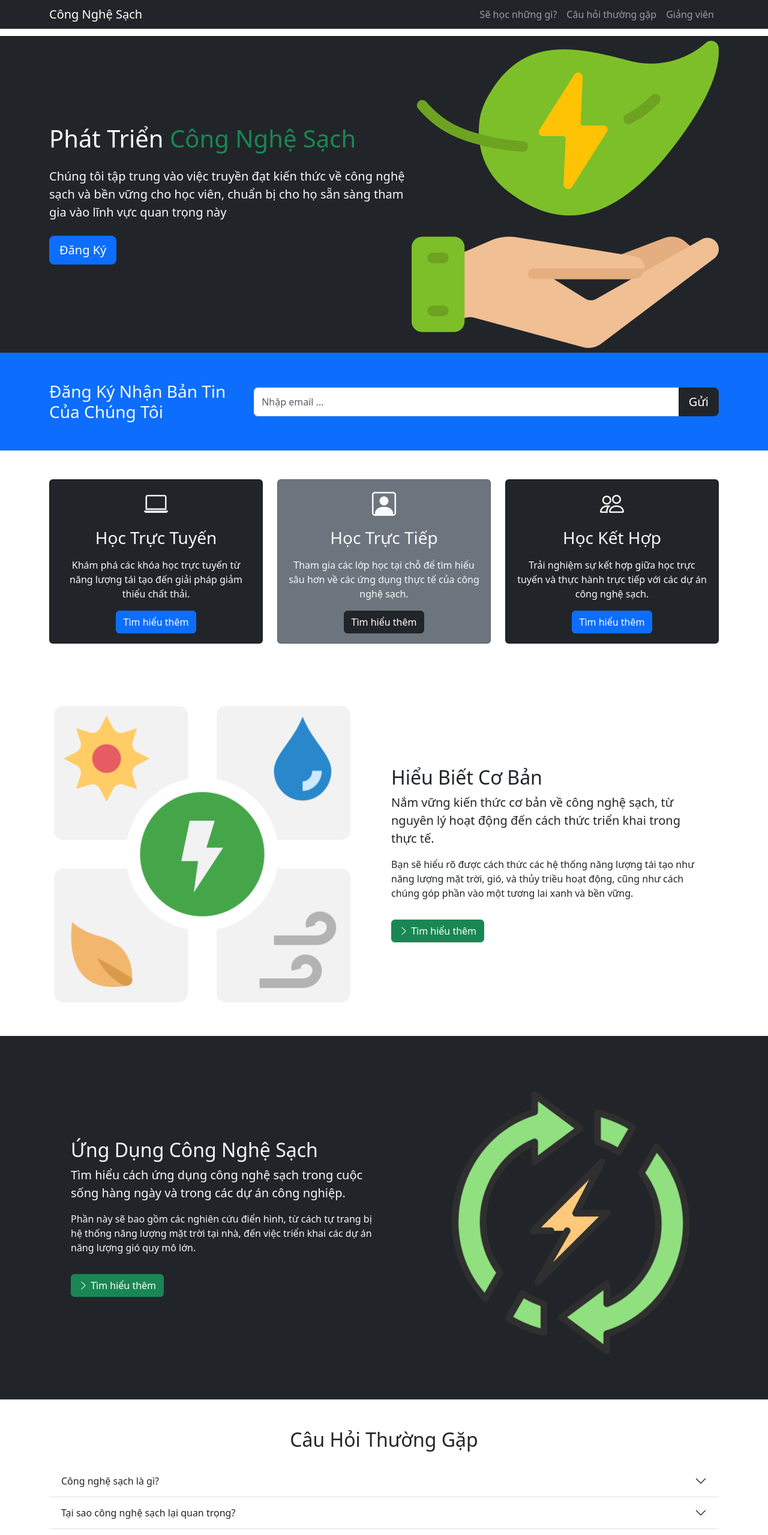
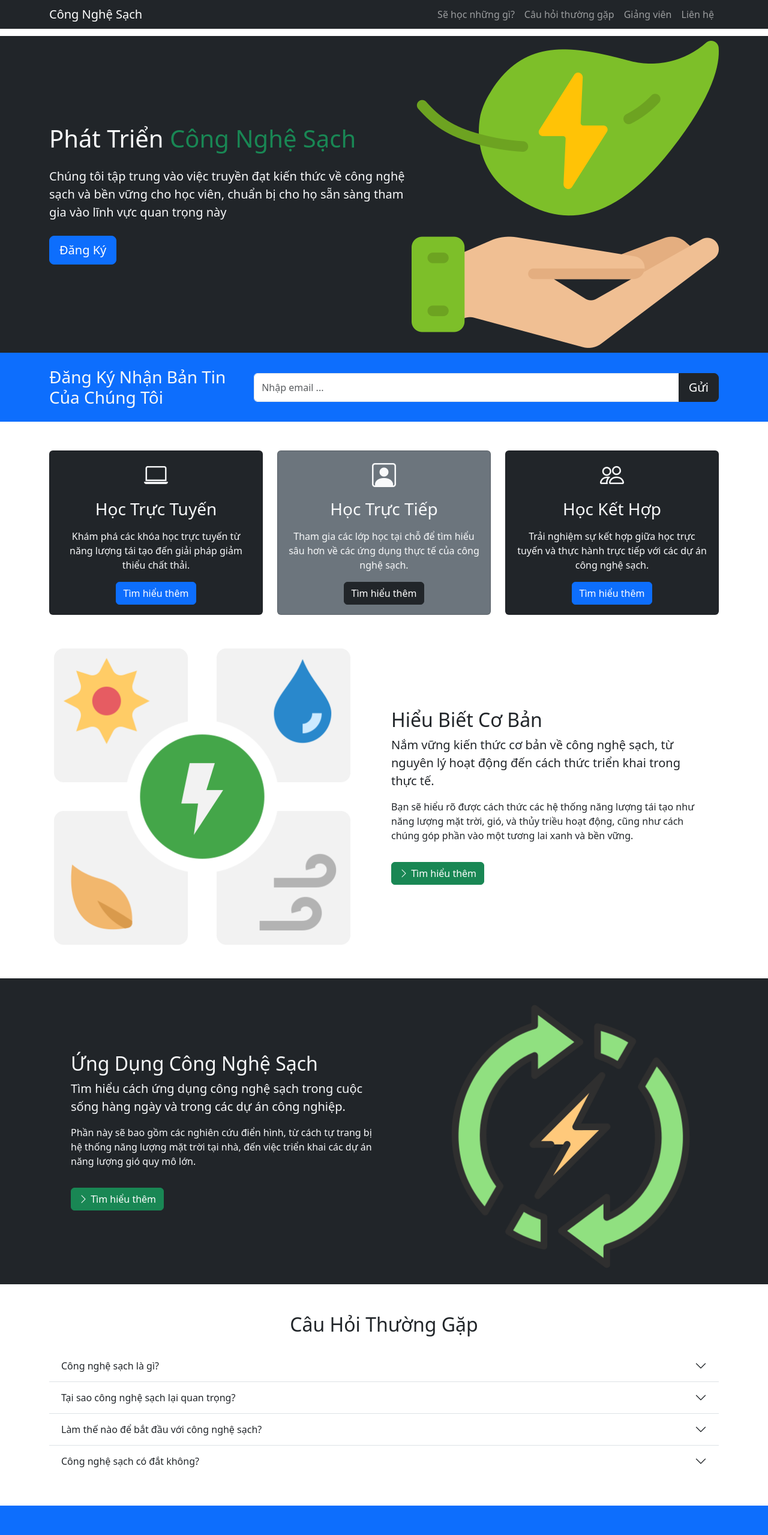
Before and after one commit to MinaPhan2815/learnbootstrap, a plain HTML site: page index.html in a window 1280 px wide. Shown: the top 2559 px of the page at 60% size. Drawn offline with nearby package versions, Linux system fonts and the light colour scheme.

Commit message:
fix padding

```diff
--- a/index.html
+++ b/index.html
@@ -32,13 +32,16 @@
                     <li class="nav-item">
                         <a href="#instructors" class="nav-link">Giảng viên</a>
                     </li>
+                    <li class="nav-item">
+                        <a href="#contact" class="nav-link">Liên hệ</a>
+                    </li>
                 </ul>
             </div>
         </div>
     </nav>
 
     <!-- Showcase -->
-    <section class="bg-dark text-light p-5 p-lg-2 text-center text-sm-start">
+    <section class="bg-dark text-light p-4 p-lg-2 text-center text-sm-start">
         <div class="container">
             <div class="d-sm-flex align-items-center justify-content-between">
                 <div>
@@ -56,7 +59,7 @@
     </section>
 
     <!-- Newsletter -->
-    <section class="bg-primary text-light p-5">
+    <section class="bg-primary text-light px-3 py-4">
         <div class="container">
             <div class="d-md-flex justify-content-between align-items-center">
                 <h3 class="mb-3 mb-md-0">Đăng Ký Nhận Bản Tin Của Chúng Tôi</h3>
@@ -69,7 +72,7 @@
     </section>
 
     <!-- Boxes  -->
-    <section class="p-5">
+    <section class="pt-5 px-3">
         <div class="container">
             <div class="row text-center g-4">
                 <div class="col-md">
@@ -122,7 +125,7 @@
     </section>
 
     <!-- Learn Sections -->
-    <section id="learn" class="p-5">
+    <section id="learn" class="py-5 px-3">
         <div class="container">
             <div class="row align-items-center justify-content-between">
                 <div class="col-md">
@@ -143,7 +146,7 @@
             </div>
         </div>
     </section>
-    <section id="learn" class="p-5 bg-dark">
+    <section class="px-3 bg-dark">
         <div class="container">
             <div class="row align-items-center justify-content-between">
                 <div class="col-md p-5 text-light">
@@ -165,7 +168,7 @@
     </section>
 
     <!-- Questions -->
-    <section id="questions" class="p-5">
+    <section id="questions" class="py-5 px-3">
         <div class="container">
             <h2 class="text-center mb-4">
                 Câu Hỏi Thường Gặp
@@ -238,7 +241,7 @@
     </section>
 
     <!-- Instructors -->
-    <section id="instructors" class="p-5 bg-primary">
+    <section id="instructors" class="py-5 px-3 bg-primary">
         <div class="container">
             <h2 class="text-center text-white">Giảng Viên của Chúng Tôi</h2>
             <p class="lead text-center text-white mb-5">
@@ -294,7 +297,7 @@
     </section>
 
     <!-- Contact & Map -->
-    <section class="p-5">
+    <section id="contact" class="py-5 px-3">
         <div class="container">
             <div class="row g-4">
                 <div class="col-md">
```
